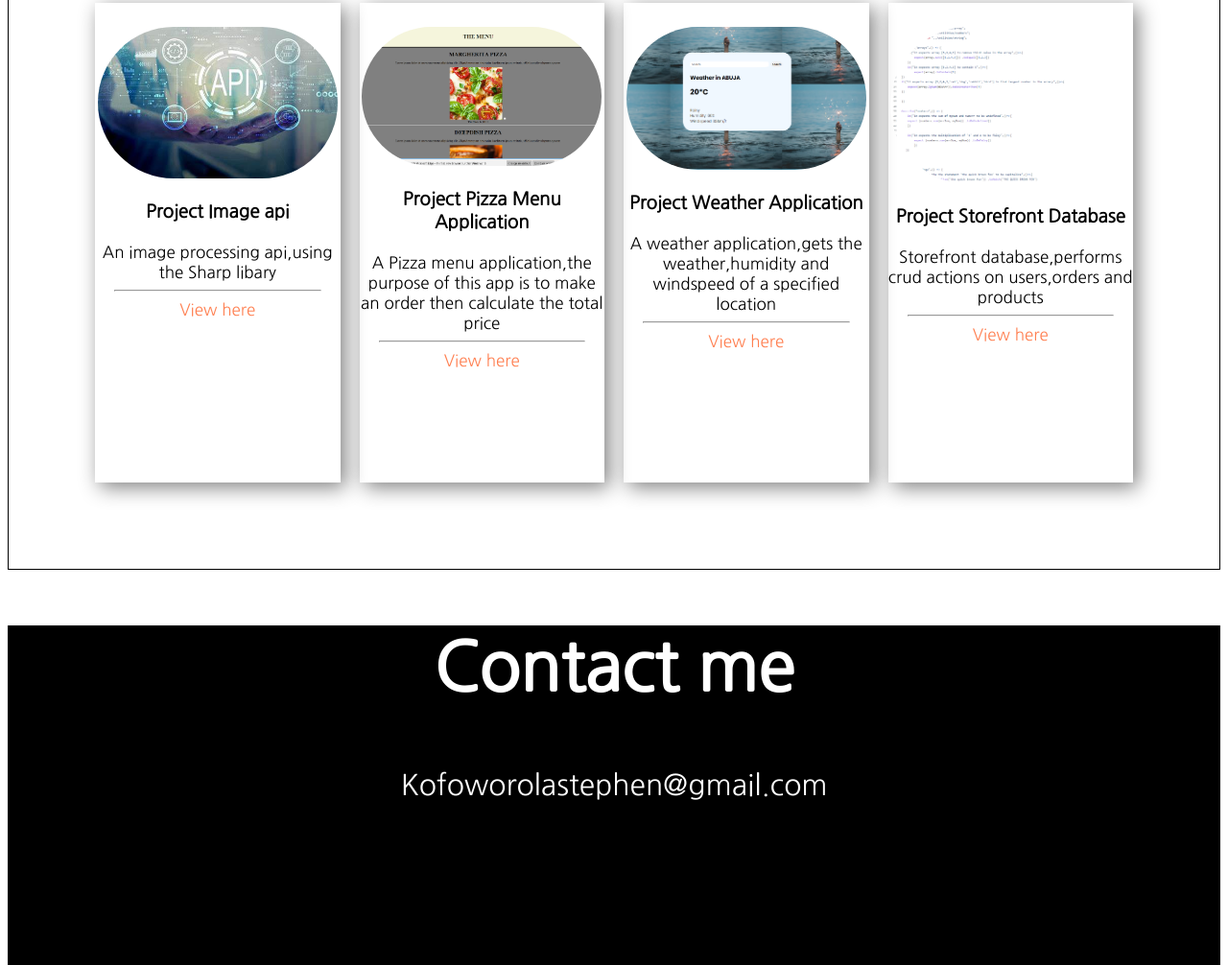
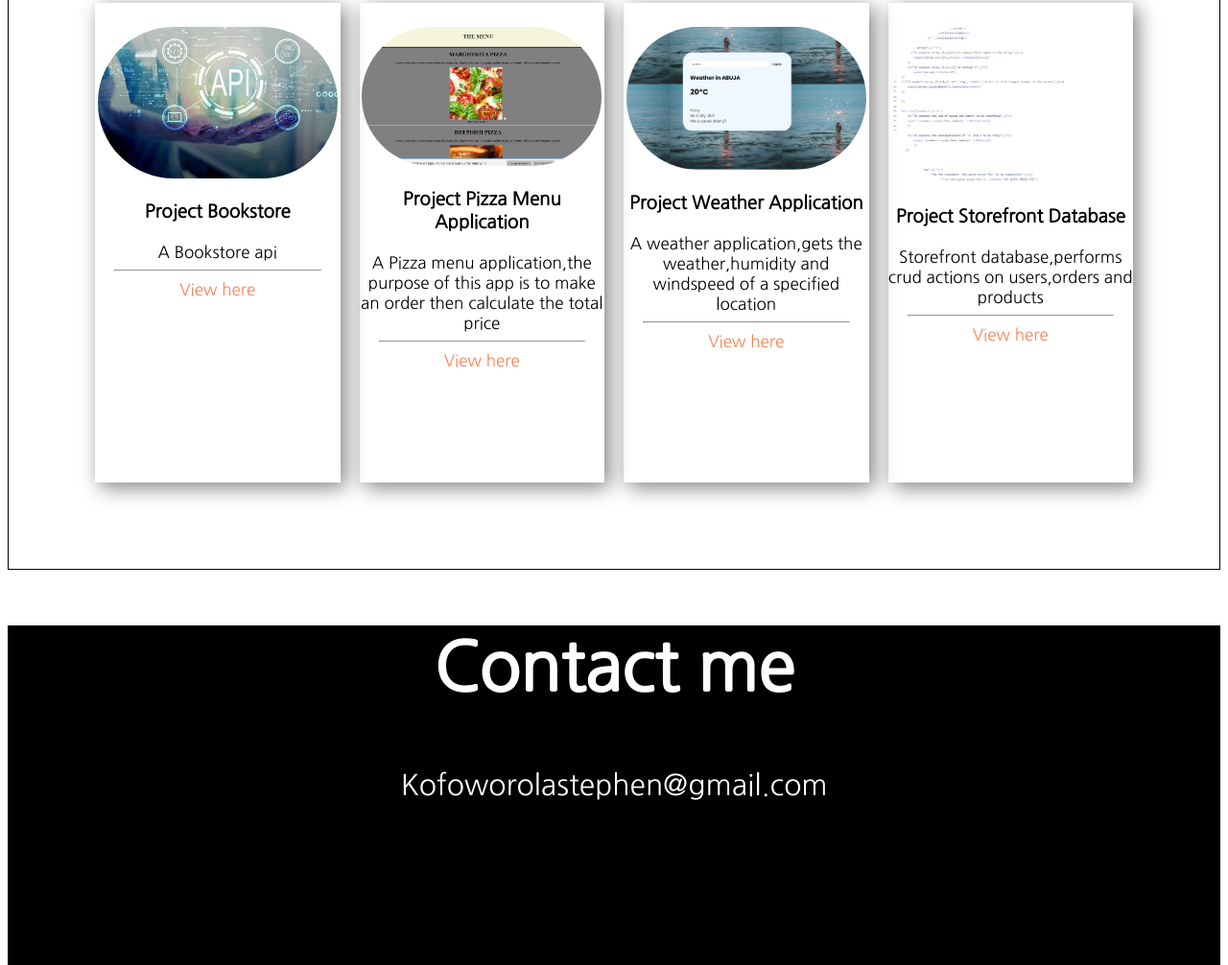
Before and after one commit to stephentk/stephenkportfolio, a plain HTML site: page index.html in a window 1280 px wide. Shown: the part 1262-2268 px from the top of the page at 96% size. Drawn offline with Linux system fonts and the light colour scheme.

Commit message:
Update index.html

```diff
--- a/index.html
+++ b/index.html
@@ -51,10 +51,10 @@
         <div class="project-container">
             <div class="project-card">
                 <img class="project-image" src="./images/api.jpg" alt="project-one-image">
-                <h3>Project Image api</h3>
-                <p class="subtext">An image processing api,using the Sharp libary</p>
+                <h3>Project Bookstore</h3>
+                <p class="subtext">A Bookstore api</p>
                    <hr/>
-                <p class="subtext"> <a class= "project-link" href="https://github.com/stephentk/image-processing-api">View here</a></p>
+                <p class="subtext"> <a class= "project-link" href="https://github.com/stephentk/CRUD-BOOKS-API">View here</a></p>
             </div>
             <div class="project-card">
                 <img class="project-image" src="./images/menuimage.PNG" alt="project-one-image">
@@ -62,7 +62,7 @@
                 <p class="subtext">A  Pizza menu application,the purpose of this app is to make an order then calculate the total price
                     </p>
                    <hr/>
-                <p class="subtext"> <a class= "project-link"  href="https://github.com/stephentk/image-processing-api">View here </a></p>
+                <p class="subtext"> <a class= "project-link"  href="https://github.com/stephentk/menu-application">View here </a></p>
             </div>
             <div class="project-card"> <img class="project-image" src="./images/weatherapp.PNG" alt="project-one-image">
                 <h3>Project Weather Application</h3>
```
